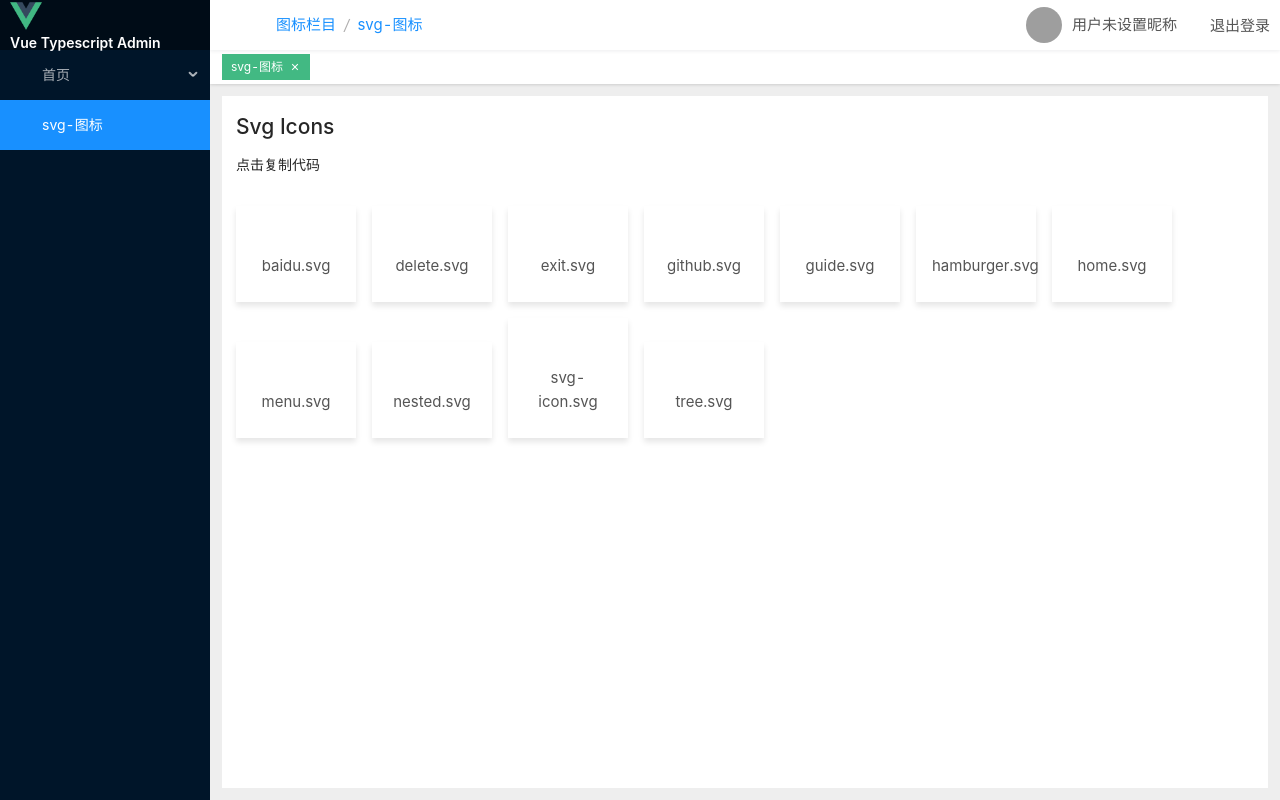
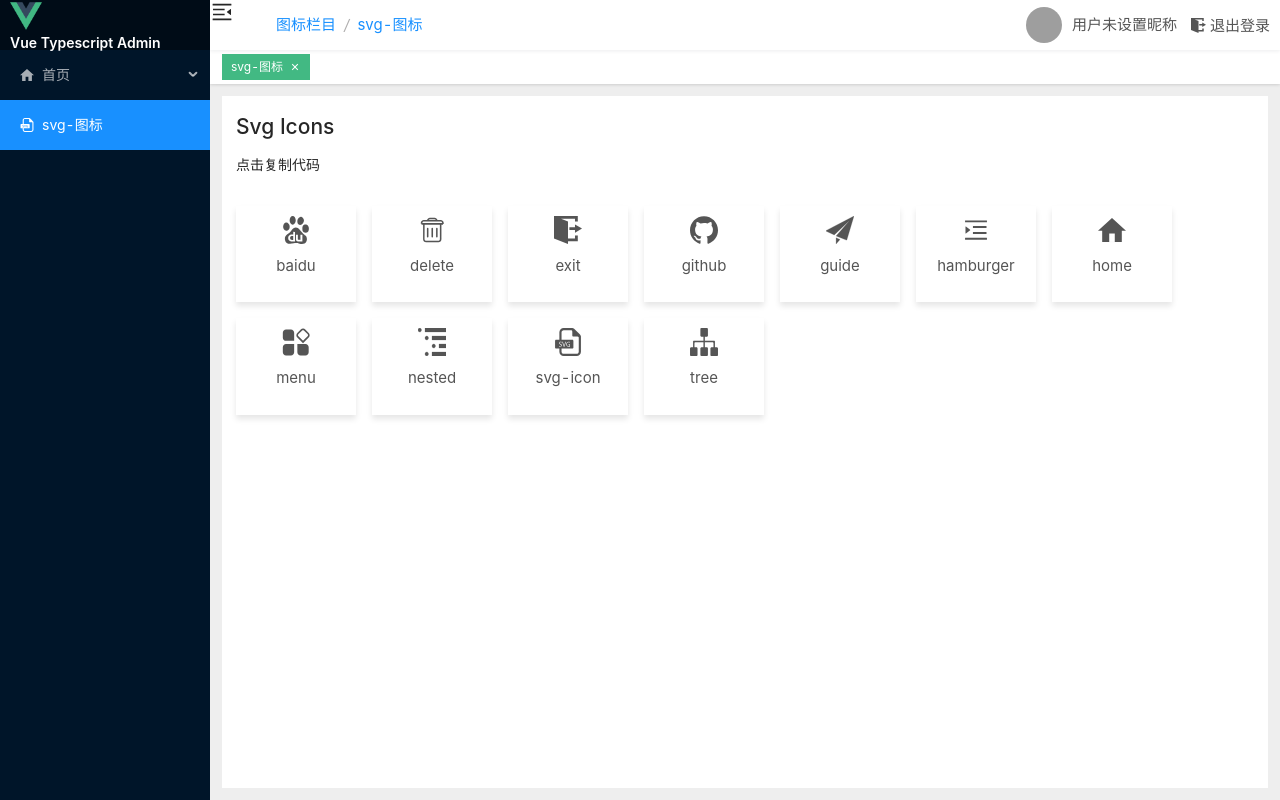
Before and after one commit to kricn/vue-admin-template, a Vue app in the folder demo/: page /icon/svg-icons in a window 1280 px wide. Built offline with nearby package versions, Linux system fonts and the light colour scheme; grey boxes are pictures that could not be loaded.

Commit message:
svg调整

```diff
--- a/demo/package.json
+++ b/demo/package.json
@@ -38,6 +38,7 @@
     "sass-loader": "^12.1.0",
     "style-loader": "^3.0.0",
     "style-resources-loader": "^1.4.1",
+    "svg-sprite-loader": "^6.0.11",
     "ts-jest": "^27.0.7",
     "ts-loader": "^9.2.6",
     "typescript": "^4.4.4",
--- a/demo/src/icons/index.vue
+++ b/demo/src/icons/index.vue
@@ -7,9 +7,9 @@
 <script lang="ts">
 import { defineComponent, computed } from "vue";
 // <svg>加载处理
-// const requireAll = (requireContext: any) => requireContext.keys().map(requireContext);
-// const req = require.context("./svg", false, /\.svg$/);
-// requireAll(req);
+const requireAll = (requireContext: any) => requireContext.keys().map(requireContext);
+const req = require.context("./svg", false, /\.svg$/);
+requireAll(req);
 
 export default defineComponent({
     name: "SvgIcon",
--- a/demo/src/views/icons.vue
+++ b/demo/src/views/icons.vue
@@ -19,13 +19,11 @@ export default defineComponent({
   setup() {
 
     function getSvgNames() {
-      const requireAll = (context: __WebpackModuleApi.RequireContext) => context.keys().map(context)
+      const requireAll = (context: __WebpackModuleApi.RequireContext) => context.keys()
       const svgInfo = require.context("@/icons/svg", false, /\.svg/);
       const svgs = requireAll(svgInfo);
-      const names = (svgs as string[]).map(value => {
-        const nameArr: string[] = value.split("/").slice(-1)[0].split(".")
-        const res = [nameArr[0], nameArr.slice(-1)[0]].join('.')
-        return res;
+      const names = (svgs as string[]).map((value: string) => {
+        return value.match(/\.\/(.*)\.svg/)![1];
       });
       return names;
     }
--- a/demo/vue.config.js
+++ b/demo/vue.config.js
@@ -4,6 +4,9 @@ const Components = require('unplugin-vue-components/webpack')
 const Icons = require('unplugin-icons/webpack')
 const IconsResolver = require('unplugin-icons/resolver')
 const { ElementPlusResolver } = require('unplugin-vue-components/resolvers')
+
+const resolve = dir => path.join(__dirname, dir);
+
 module.exports = {
   pages: {
     index: {
@@ -67,6 +70,22 @@ module.exports = {
       .resolve.alias
       .set('@', path.resolve(__dirname, './src'))
       .end()
+      // set svg-sprite-loader
+      config.module
+      .rule("svg")
+      .exclude.add(resolve("src/icons"))
+      .end()
+      config.module
+      .rule("icons")
+      .test(/\.svg$/)
+      .include.add(resolve("src/icons"))
+      .end()
+      .use("svg-sprite-loader")
+      .loader("svg-sprite-loader")
+      .options({
+          symbolId: "icon-[name]"
+      })
+      .end()
   },
   devServer:{
     proxy: {
```
